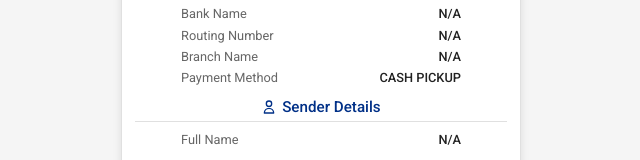
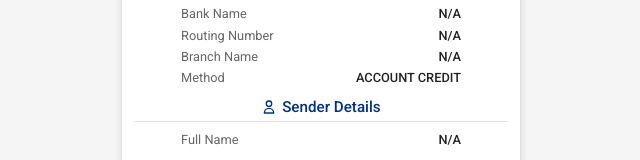
Before and after one commit to Alsameer-IT/Bangladeshpdf, a plain HTML site: page receipt.html in a window 1280 px wide. Shown: the part 461-621 px from the top of the page, without its empty margins (319-959 px from the left). Drawn offline with Linux system fonts and the light colour scheme.

Commit message:
Update receipt.html

```diff
--- a/receipt.html
+++ b/receipt.html
@@ -278,8 +278,8 @@
                     <div class="detail-value" id="branchName"></div>
                 </div>
                 <div class="detail-row">
-                    <div class="detail-key">Payment Method</div>
-                    <div class="detail-value">CASH PICKUP</div>
+                    <div class="detail-key"> Method</div>
+                    <div class="detail-value">ACCOUNT CREDIT</div>
                 </div>
             </div>
 
```
